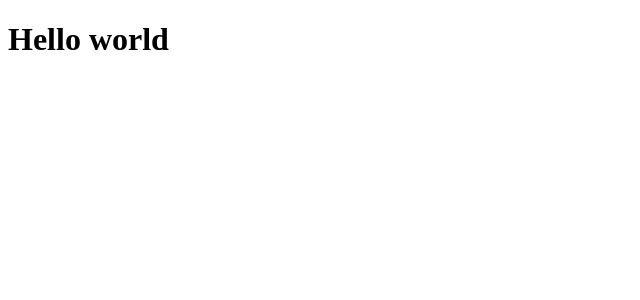
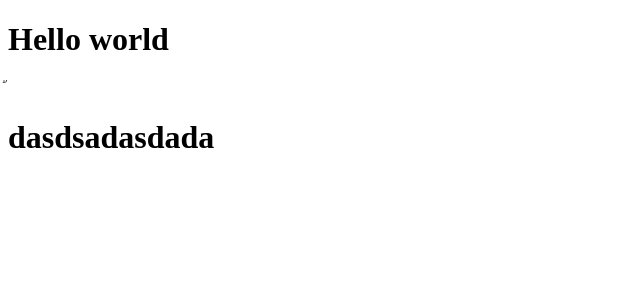
Before and after one commit to Sittinon2501/myportfolio, an Angular app: page / in a window 1280 px wide. Shown: the top 300 px of the page, without its empty margins (0-640 px from the left). Built offline with nearby package versions, Linux system fonts and the light colour scheme.

Commit message:
editsomthing

```diff
--- a/src/app/app.component.html
+++ b/src/app/app.component.html
@@ -1 +1,2 @@
 <h1>Hello world</h1>
+้<h1>dasdsadasdada</h1>
```
